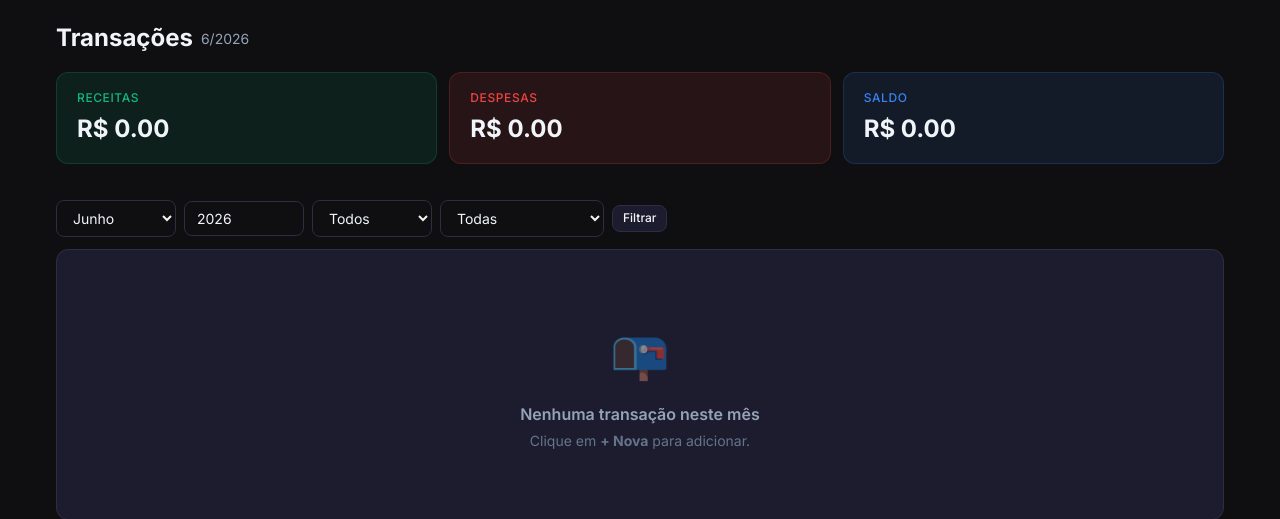
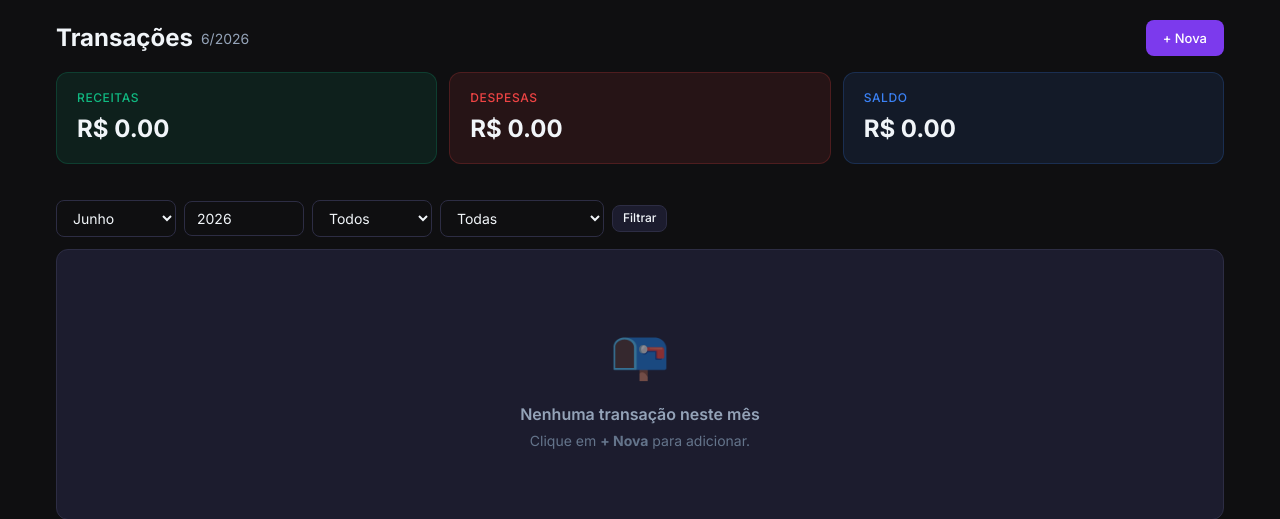
Before and after one commit to odeiviton/app-financeiro, a Flask app: page /transacoes/ in a window 1280 px wide. Shown: the part 57-576 px from the top of the page. Run offline with Flask 3, Linux system fonts and the light colour scheme; a user stored in the database is signed in; data comes from the database, SQL or seed files in the repository; data that the repository does not hold is empty; some libraries are stand-ins or nearby versions.

Commit message:
fix: show + Nova button on desktop in transacoes

```diff
--- a/app/templates/transacoes.html
+++ b/app/templates/transacoes.html
@@ -6,7 +6,7 @@
 {% block content %}
 <div class="page-header">
   <h1>Transações <small>{{ mes }}/{{ ano }}</small></h1>
-  <a href="#" class="btn btn-primary hide-desktop" data-open-modal>+ Nova</a>
+  <a href="#" class="btn btn-primary hide-mobile" data-open-modal>+ Nova</a>
 </div>
 
 <div class="summary-grid">
```
